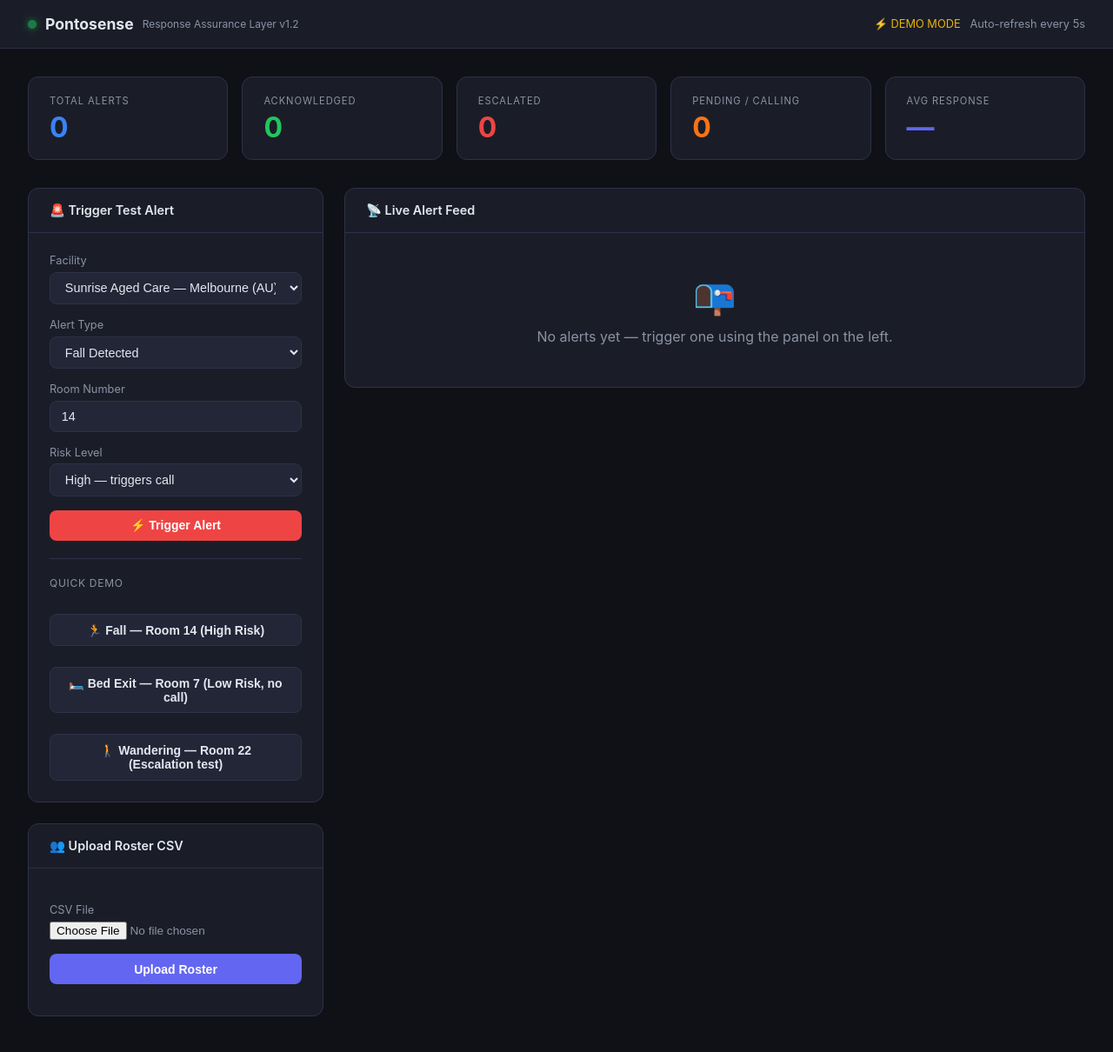
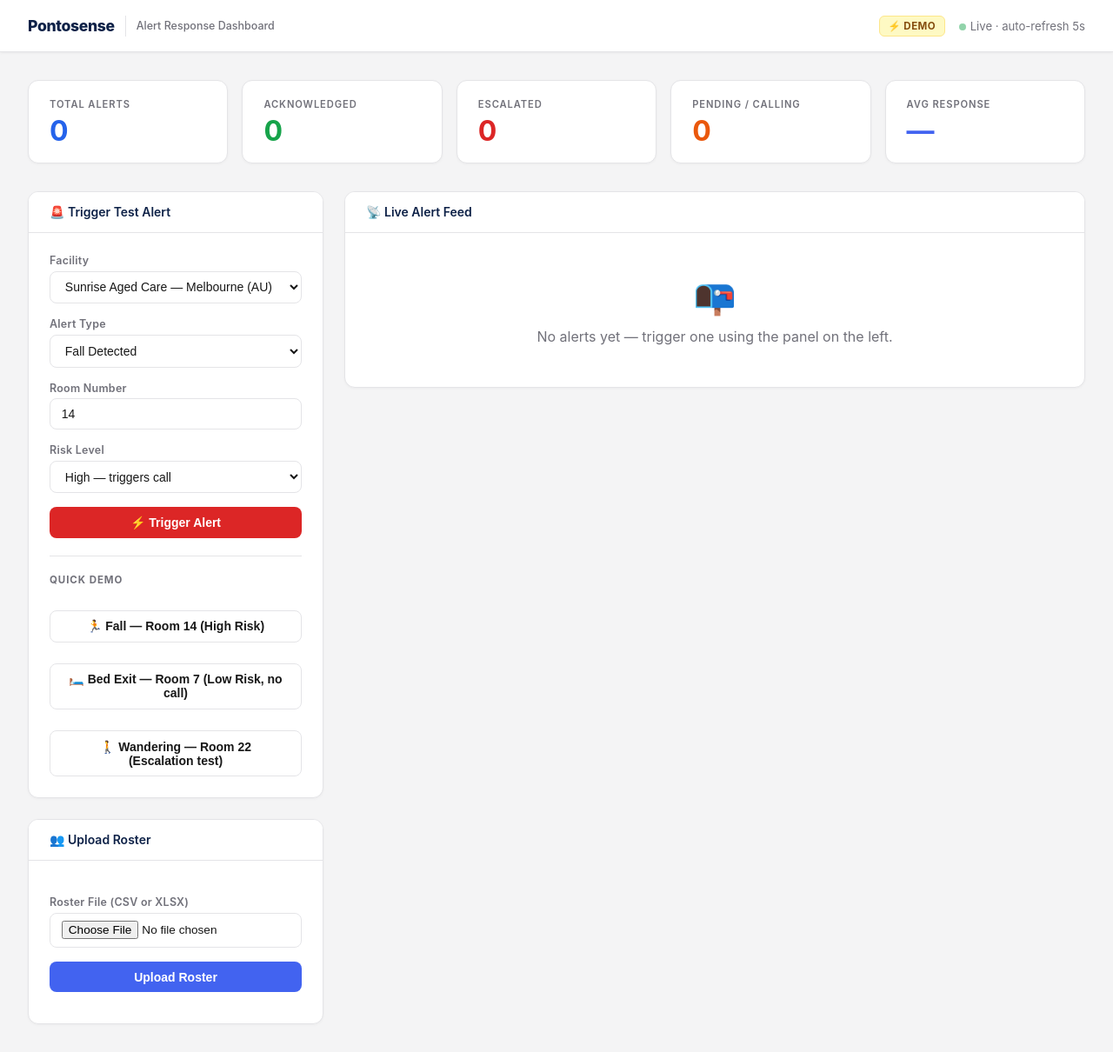
Before and after one commit to robop72/dect-alerts, a FastAPI app: page / in a window 1280 px wide. Shown: the whole page at 87% size. Before the commit the page ends 1169 px from the top, so only its background shows below. Run offline with FastAPI, Linux system fonts and the light colour scheme; some libraries are stand-ins or nearby versions.

Commit message:
Restore Pontosense branding, add static files, roster XLSX support, response time in seconds
Co-Authored-By: Claude Sonnet 4.6 <noreply@anthropic.com>

```diff
--- a/app/main.py
+++ b/app/main.py
@@ -1,6 +1,7 @@
 import logging
 import math
 from contextlib import asynccontextmanager
+from pathlib import Path
 
 from fastapi import Depends, FastAPI, Request
 from fastapi.responses import HTMLResponse
@@ -67,6 +68,7 @@ def _seed_demo_data():
 
 
 app = FastAPI(title="Pontosense Response Assurance Layer", version="1.2.0", lifespan=lifespan)
+app.mount("/static", StaticFiles(directory=Path(__file__).parent / "static"), name="static")
 app.include_router(alerts.router)
 app.include_router(roster.router)
 app.include_router(reports.router)
--- a/app/routers/alerts.py
+++ b/app/routers/alerts.py
@@ -203,9 +203,8 @@ def simulate_ack(alert_id: int, db: Session = Depends(get_db)):
     _log(alert, "Simulated Press 1 — acknowledged via dashboard button")
     db.commit()
     db.refresh(alert)
-    mins = max(1, round(alert.response_time_seconds / 60))
     return HTMLResponse(
-        content=f"<span class='badge acknowledged'>Acknowledged in {mins} min</span>"
+        content=f"<span class='badge acknowledged'>Acknowledged in {int(alert.response_time_seconds)}s</span>"
     )
 
 
--- a/app/templates/index.html
+++ b/app/templates/index.html
@@ -7,97 +7,110 @@
   <script src="https://unpkg.com/htmx.org@1.9.12"></script>
   <style>
     :root {
-      --bg: #0f1117;
-      --surface: #1a1d27;
-      --surface2: #232636;
-      --border: #2e3148;
-      --text: #e2e8f0;
-      --muted: #8b92a5;
-      --accent: #6366f1;
-      --accent-hover: #818cf8;
-      --green: #22c55e;
-      --red: #ef4444;
-      --orange: #f97316;
-      --yellow: #eab308;
-      --blue: #3b82f6;
+      --bg: #f4f4f5;
+      --surface: #ffffff;
+      --surface2: #f4f4f5;
+      --border: #e4e4e7;
+      --text: #171717;
+      --muted: #71717a;
+      --primary: #4263f0;
+      --primary-hover: #2f4fd4;
+      --navy: #0D2147;
+      --teal: #00B4C8;
+      --teal-light: #e0f9fb;
+      --green: #16a34a;
+      --green-bg: #f0fdf4;
+      --red: #dc2626;
+      --red-bg: #fef2f2;
+      --orange: #ea580c;
+      --orange-bg: #fff7ed;
+      --yellow: #ca8a04;
+      --yellow-bg: #fefce8;
+      --blue: #2563eb;
+      --blue-bg: #eff6ff;
     }
     * { box-sizing: border-box; margin: 0; padding: 0; }
-    body { font-family: -apple-system, BlinkMacSystemFont, 'Segoe UI', sans-serif; background: var(--bg); color: var(--text); min-height: 100vh; }
+    body { font-family: -apple-system, BlinkMacSystemFont, 'Segoe UI', system-ui, sans-serif; background: var(--bg); color: var(--text); min-height: 100vh; -webkit-font-smoothing: antialiased; }
 
     /* Nav */
-    .nav { background: var(--surface); border-bottom: 1px solid var(--border); padding: 0 2rem; display: flex; align-items: center; justify-content: space-between; height: 56px; }
-    .nav-brand { display: flex; align-items: center; gap: 10px; font-weight: 700; font-size: 1.1rem; }
-    .nav-brand .dot { width: 10px; height: 10px; border-radius: 50%; background: var(--green); box-shadow: 0 0 8px var(--green); animation: pulse 2s infinite; }
-    @keyframes pulse { 0%,100%{opacity:1} 50%{opacity:.5} }
-    .nav-sub { font-size: .75rem; color: var(--muted); font-weight: 400; }
+    .nav { background: var(--surface); border-bottom: 1px solid var(--border); padding: 0 2rem; display: flex; align-items: center; justify-content: space-between; height: 60px; box-shadow: 0 1px 3px rgba(0,0,0,.06); }
+    .nav-logo { display: flex; align-items: center; gap: 12px; text-decoration: none; }
+    .nav-logo svg { height: 36px; width: auto; }
+    .nav-divider { width: 1px; height: 24px; background: var(--border); }
+    .nav-subtitle { font-size: .78rem; color: var(--muted); font-weight: 500; }
+    .nav-right { display: flex; align-items: center; gap: 1rem; font-size: .82rem; color: var(--muted); }
+    .live-dot { width: 8px; height: 8px; border-radius: 50%; background: var(--green); display: inline-block; margin-right: 5px; animation: pulse 2s infinite; }
+    @keyframes pulse { 0%,100%{opacity:1} 50%{opacity:.4} }
 
     /* Layout */
     .container { max-width: 1400px; margin: 0 auto; padding: 2rem; }
 
     /* Stats grid */
     .stats { display: grid; grid-template-columns: repeat(auto-fit, minmax(160px, 1fr)); gap: 1rem; margin-bottom: 2rem; }
-    .stat-card { background: var(--surface); border: 1px solid var(--border); border-radius: 12px; padding: 1.25rem 1.5rem; }
-    .stat-label { font-size: .7rem; text-transform: uppercase; letter-spacing: .08em; color: var(--muted); margin-bottom: .5rem; }
-    .stat-value { font-size: 2rem; font-weight: 700; line-height: 1; }
+    .stat-card { background: var(--surface); border: 1px solid var(--border); border-radius: 12px; padding: 1.25rem 1.5rem; box-shadow: 0 1px 3px rgba(0,0,0,.04); }
+    .stat-label { font-size: .7rem; text-transform: uppercase; letter-spacing: .08em; color: var(--muted); margin-bottom: .5rem; font-weight: 600; }
+    .stat-value { font-size: 2rem; font-weight: 700; line-height: 1; color: var(--navy); }
     .stat-value.green { color: var(--green); }
     .stat-value.red { color: var(--red); }
     .stat-value.orange { color: var(--orange); }
     .stat-value.blue { color: var(--blue); }
+    .stat-value.primary { color: var(--primary); }
 
     /* Two-column */
     .grid2 { display: grid; grid-template-columns: 340px 1fr; gap: 1.5rem; align-items: start; }
     @media (max-width: 900px) { .grid2 { grid-template-columns: 1fr; } }
 
     /* Card */
-    .card { background: var(--surface); border: 1px solid var(--border); border-radius: 12px; overflow: hidden; }
-    .card-header { padding: 1rem 1.5rem; border-bottom: 1px solid var(--border); font-weight: 600; font-size: .9rem; display: flex; align-items: center; gap: .5rem; }
+    .card { background: var(--surface); border: 1px solid var(--border); border-radius: 12px; overflow: hidden; box-shadow: 0 1px 3px rgba(0,0,0,.04); }
+    .card-header { padding: .9rem 1.5rem; border-bottom: 1px solid var(--border); font-weight: 600; font-size: .875rem; display: flex; align-items: center; gap: .5rem; color: var(--navy); background: var(--surface); }
     .card-body { padding: 1.5rem; }
 
     /* Form */
-    label { display: block; font-size: .8rem; color: var(--muted); margin-bottom: .35rem; margin-top: 1rem; }
+    label { display: block; font-size: .78rem; color: var(--muted); margin-bottom: .3rem; margin-top: 1rem; font-weight: 600; letter-spacing: .02em; }
     label:first-child { margin-top: 0; }
-    select, input[type=text] {
-      width: 100%; padding: .55rem .8rem; background: var(--surface2); border: 1px solid var(--border);
-      border-radius: 8px; color: var(--text); font-size: .9rem; outline: none;
+    select, input[type=text], input[type=file] {
+      width: 100%; padding: .55rem .8rem; background: var(--surface); border: 1px solid var(--border);
+      border-radius: 8px; color: var(--text); font-size: .875rem; outline: none;
+      transition: border-color .15s;
     }
-    select:focus, input:focus { border-color: var(--accent); }
+    select:focus, input:focus { border-color: var(--primary); box-shadow: 0 0 0 3px rgba(66,99,240,.1); }
 
     /* Buttons */
-    .btn { display: inline-flex; align-items: center; gap: .4rem; padding: .6rem 1.2rem; border-radius: 8px; border: none; cursor: pointer; font-size: .875rem; font-weight: 600; transition: .15s; }
-    .btn-primary { background: var(--accent); color: #fff; }
-    .btn-primary:hover { background: var(--accent-hover); }
+    .btn { display: inline-flex; align-items: center; justify-content: center; gap: .4rem; padding: .6rem 1.2rem; border-radius: 8px; border: none; cursor: pointer; font-size: .875rem; font-weight: 600; transition: .15s; }
+    .btn-primary { background: var(--primary); color: #fff; }
+    .btn-primary:hover { background: var(--primary-hover); }
     .btn-danger { background: var(--red); color: #fff; }
-    .btn-danger:hover { background: #dc2626; }
-    .btn-green { background: var(--green); color: #000; }
-    .btn-green:hover { background: #16a34a; color: #fff; }
-    .btn-ghost { background: var(--surface2); color: var(--text); border: 1px solid var(--border); }
-    .btn-ghost:hover { border-color: var(--accent); color: var(--accent); }
-    .btn-sm { padding: .35rem .8rem; font-size: .78rem; }
-    .btn-full { width: 100%; justify-content: center; margin-top: 1rem; }
+    .btn-danger:hover { background: #b91c1c; }
+    .btn-green { background: var(--green); color: #fff; }
+    .btn-green:hover { background: #15803d; }
+    .btn-ghost { background: var(--surface); color: var(--text); border: 1px solid var(--border); }
+    .btn-ghost:hover { border-color: var(--primary); color: var(--primary); background: var(--blue-bg); }
+    .btn-sm { padding: .3rem .75rem; font-size: .78rem; }
+    .btn-full { width: 100%; margin-top: 1rem; }
 
     /* Alert table */
     .alert-table { width: 100%; border-collapse: collapse; font-size: .875rem; }
-    .alert-table th { padding: .6rem 1rem; text-align: left; font-size: .7rem; text-transform: uppercase; letter-spacing: .06em; color: var(--muted); border-bottom: 1px solid var(--border); }
+    .alert-table th { padding: .6rem 1rem; text-align: left; font-size: .7rem; text-transform: uppercase; letter-spacing: .06em; color: var(--muted); border-bottom: 1px solid var(--border); font-weight: 700; background: #fafafa; }
     .alert-table td { padding: .75rem 1rem; border-bottom: 1px solid var(--border); vertical-align: middle; }
     .alert-table tr:last-child td { border-bottom: none; }
-    .alert-table tr:hover td { background: var(--surface2); }
+    .alert-table tr:hover td { background: #fafafa; }
 
     /* Badges */
     .badge { display: inline-flex; align-items: center; gap: .3rem; padding: .25rem .65rem; border-radius: 999px; font-size: .72rem; font-weight: 600; }
-    .badge.pending   { background: rgba(234,179,8,.15);  color: var(--yellow); }
-    .badge.calling   { background: rgba(59,130,246,.15); color: var(--blue); }
-    .badge.acknowledged { background: rgba(34,197,94,.15); color: var(--green); }
-    .badge.escalated { background: rgba(239,68,68,.15);  color: var(--red); }
-    .badge.no_response { background: rgba(107,114,128,.15); color: var(--muted); }
-    .badge.missed { background: rgba(249,115,22,.15); color: var(--orange); }
-    .badge.high { background: rgba(239,68,68,.15); color: var(--red); }
-    .badge.low  { background: rgba(34,197,94,.12); color: var(--green); }
+    .badge.pending   { background: var(--yellow-bg); color: var(--yellow); }
+    .badge.calling   { background: var(--blue-bg);   color: var(--blue); }
+    .badge.acknowledged { background: var(--green-bg); color: var(--green); }
+    .badge.escalated { background: var(--red-bg);    color: var(--red); }
+    .badge.no_response { background: var(--surface2); color: var(--muted); }
+    .badge.missed { background: var(--orange-bg); color: var(--orange); }
+    .badge.high { background: var(--red-bg); color: var(--red); }
+    .badge.low  { background: var(--green-bg); color: var(--green); }
 
     .blink { animation: blink 1s step-start infinite; }
     @keyframes blink { 50%{opacity:0} }
 
     /* Log */
-    .log-pre { background: var(--bg); border: 1px solid var(--border); border-radius: 8px; padding: 1rem; font-family: 'SF Mono', monospace; font-size: .72rem; white-space: pre-wrap; color: var(--muted); max-height: 180px; overflow-y: auto; margin-top: .5rem; }
+    .log-pre { background: #fafafa; border: 1px solid var(--border); border-radius: 8px; padding: 1rem; font-family: 'SF Mono', 'Consolas', monospace; font-size: .72rem; white-space: pre-wrap; color: var(--muted); max-height: 180px; overflow-y: auto; margin-top: .5rem; }
 
     /* Divider */
     .divider { border: none; border-top: 1px solid var(--border); margin: 1.25rem 0; }
@@ -108,30 +121,29 @@
 
     .empty-state { text-align: center; padding: 3rem; color: var(--muted); }
     .empty-state .icon { font-size: 2.5rem; margin-bottom: .75rem; }
+
+    /* Demo mode badge */
+    .demo-badge { background: #fef9c3; color: #854d0e; border: 1px solid #fde68a; border-radius: 6px; padding: .25rem .6rem; font-size: .72rem; font-weight: 700; letter-spacing: .04em; }
   </style>
 </head>
 <body>
 
 <nav class="nav">
-  <div class="nav-brand">
-    <div class="dot"></div>
-    Pontosense
-    <span class="nav-sub">Response Assurance Layer v1.2</span>
+  <div class="nav-logo">
+    <span style="font-size:1.1rem;font-weight:800;color:var(--navy);letter-spacing:-.02em;">Pontosense</span>
+    <div class="nav-divider"></div>
+    <span class="nav-subtitle">Alert Response Dashboard</span>
   </div>
-  <div style="font-size:.8rem;color:var(--muted)">
-    {% if demo_mode %}<span style="color:var(--yellow)">⚡ DEMO MODE</span>{% endif %}
-    &nbsp; Auto-refresh every 5s
+  <div class="nav-right">
+    {% if demo_mode %}<span class="demo-badge">⚡ DEMO</span>{% endif %}
+    <span><span class="live-dot"></span>Live · auto-refresh 5s</span>
   </div>
 </nav>
 
 <div class="container">
 
   <!-- Stats -->
-  <div class="stats"
-       hx-get="/partials/alerts"
-       hx-trigger="load, every 5s"
-       hx-target="#live-panel"
-       hx-swap="innerHTML">
+  <div class="stats">
     <div class="stat-card">
       <div class="stat-label">Total Alerts</div>
       <div class="stat-value blue">{{ summary.total }}</div>
@@ -150,8 +162,8 @@
     </div>
     <div class="stat-card">
       <div class="stat-label">Avg Response</div>
-      <div class="stat-value" style="color:var(--accent)">
-        {% if summary.avg_response_seconds %}{{ summary.avg_response_seconds | ceil_minutes }} min{% else %}—{% endif %}
+      <div class="stat-value primary">
+        {% if summary.avg_response_seconds %}{{ summary.avg_response_seconds | int }}s{% else %}—{% endif %}
       </div>
     </div>
   </div>
@@ -201,49 +213,47 @@
           <hr class="divider" />
 
           <!-- Quick demo buttons -->
-          <p style="font-size:.75rem;color:var(--muted);margin-bottom:.75rem;text-transform:uppercase;letter-spacing:.06em">Quick Demo</p>
+          <p style="font-size:.72rem;color:var(--muted);margin-bottom:.75rem;text-transform:uppercase;letter-spacing:.08em;font-weight:700">Quick Demo</p>
 
-          <button class="btn btn-ghost btn-full"
-                  style="margin-bottom:.5rem"
-                  hx-post="/alerts/simulate-alert"
-                  hx-vals='{"facility_id":1,"alert_type":"Fall","room_number":"14","risk_level":"high"}'
-                  hx-target="#live-panel"
-                  hx-swap="innerHTML">
-            🏃 Fall — Room 14 (High Risk)
-          </button>
+          <form hx-post="/alerts/simulate-alert" hx-target="#live-panel" hx-swap="innerHTML" style="margin-bottom:.5rem">
+            <input type="hidden" name="facility_id" value="1" />
+            <input type="hidden" name="alert_type" value="Fall" />
+            <input type="hidden" name="room_number" value="14" />
+            <input type="hidden" name="risk_level" value="high" />
+            <button type="submit" class="btn btn-ghost btn-full">🏃 Fall — Room 14 (High Risk)</button>
+          </form>
 
-          <button class="btn btn-ghost btn-full"
-                  style="margin-bottom:.5rem"
-                  hx-post="/alerts/simulate-alert"
-                  hx-vals='{"facility_id":1,"alert_type":"Bed Exit","room_number":"7","risk_level":"low"}'
-                  hx-target="#live-panel"
-                  hx-swap="innerHTML">
-            🛏️ Bed Exit — Room 7 (Low Risk, no call)
-          </button>
+          <form hx-post="/alerts/simulate-alert" hx-target="#live-panel" hx-swap="innerHTML" style="margin-bottom:.5rem">
+            <input type="hidden" name="facility_id" value="1" />
+            <input type="hidden" name="alert_type" value="Bed Exit" />
+            <input type="hidden" name="room_number" value="7" />
+            <input type="hidden" name="risk_level" value="low" />
+            <button type="submit" class="btn btn-ghost btn-full">🛏️ Bed Exit — Room 7 (Low Risk, no call)</button>
+          </form>
 
-          <button class="btn btn-ghost btn-full"
-                  hx-post="/alerts/simulate-alert"
-                  hx-vals='{"facility_id":1,"alert_type":"Wandering","room_number":"22","risk_level":"high"}'
-                  hx-target="#live-panel"
-                  hx-swap="innerHTML">
-            🚶 Wandering — Room 22 (Escalation test)
-          </button>
+          <form hx-post="/alerts/simulate-alert" hx-target="#live-panel" hx-swap="innerHTML">
+            <input type="hidden" name="facility_id" value="1" />
+            <input type="hidden" name="alert_type" value="Wandering" />
+            <input type="hidden" name="room_number" value="22" />
+            <input type="hidden" name="risk_level" value="high" />
+            <button type="submit" class="btn btn-ghost btn-full">🚶 Wandering — Room 22 (Escalation test)</button>
+          </form>
         </div>
       </div>
 
       <!-- Roster upload -->
       <div class="card">
-        <div class="card-header">👥 Upload Roster CSV</div>
+        <div class="card-header">👥 Upload Roster</div>
         <div class="card-body">
           <form hx-post="/roster/upload-csv"
                 hx-encoding="multipart/form-data"
                 hx-target="#roster-result"
                 hx-swap="innerHTML">
             <input type="hidden" name="facility_id" value="1" />
-            <label>CSV File</label>
-            <input type="file" name="file" accept=".csv"
-                   style="color:var(--muted);font-size:.85rem;width:100%" />
-            <button type="submit" class="btn btn-primary btn-full" style="margin-top:1rem">
+            <label>Roster File (CSV or XLSX)</label>
+            <input type="file" name="file" accept=".csv,.xlsx"
+                   style="font-size:.85rem" />
+            <button type="submit" class="btn btn-primary btn-full">
               Upload Roster
             </button>
           </form>
--- a/app/templates/partials/alerts_table.html
+++ b/app/templates/partials/alerts_table.html
@@ -36,7 +36,7 @@
         {{ alert.timestamp_received.strftime('%H:%M:%S') }}
       </td>
       <td style="font-weight:600;color:{% if alert.response_time_seconds and alert.response_time_seconds < 120 %}var(--green){% elif alert.response_time_seconds %}var(--orange){% else %}var(--muted){% endif %}">
-        {% if alert.response_time_seconds is not none %}{{ alert.response_time_seconds | ceil_minutes }} min{% else %}—{% endif %}
+        {% if alert.response_time_seconds is not none %}{{ alert.response_time_seconds | int }}s{% else %}—{% endif %}
       </td>
       <td style="font-size:.8rem;color:var(--muted)">{{ alert.used_telephony or '—' }}</td>
       {% if demo_mode %}
@@ -71,6 +71,6 @@
   <span>Total: <strong style="color:var(--text)">{{ summary.total }}</strong></span>
   <span>Ack'd: <strong style="color:var(--green)">{{ summary.acknowledged }}</strong></span>
   <span>Escalated: <strong style="color:var(--red)">{{ summary.escalated }}</strong></span>
-  {% if summary.avg_response_seconds %}<span>Avg response: <strong style="color:var(--accent)">{{ summary.avg_response_seconds | ceil_minutes }} min</strong></span>{% endif %}
+  {% if summary.avg_response_seconds %}<span>Avg response: <strong style="color:var(--primary)">{{ summary.avg_response_seconds | int }}s</strong></span>{% endif %}
 </div>
 {% endif %}
--- a/requirements.txt
+++ b/requirements.txt
@@ -14,3 +14,4 @@ jinja2>=3.1.0
 aiofiles>=23.0.0
 httpx>=0.27.0
 python-dotenv>=1.0.0
+openpyxl>=3.1.0
```
Also changed, not shown: app/routers/roster.py (+69 -15 lines), app/static/images/voxii-logo.png (added).
